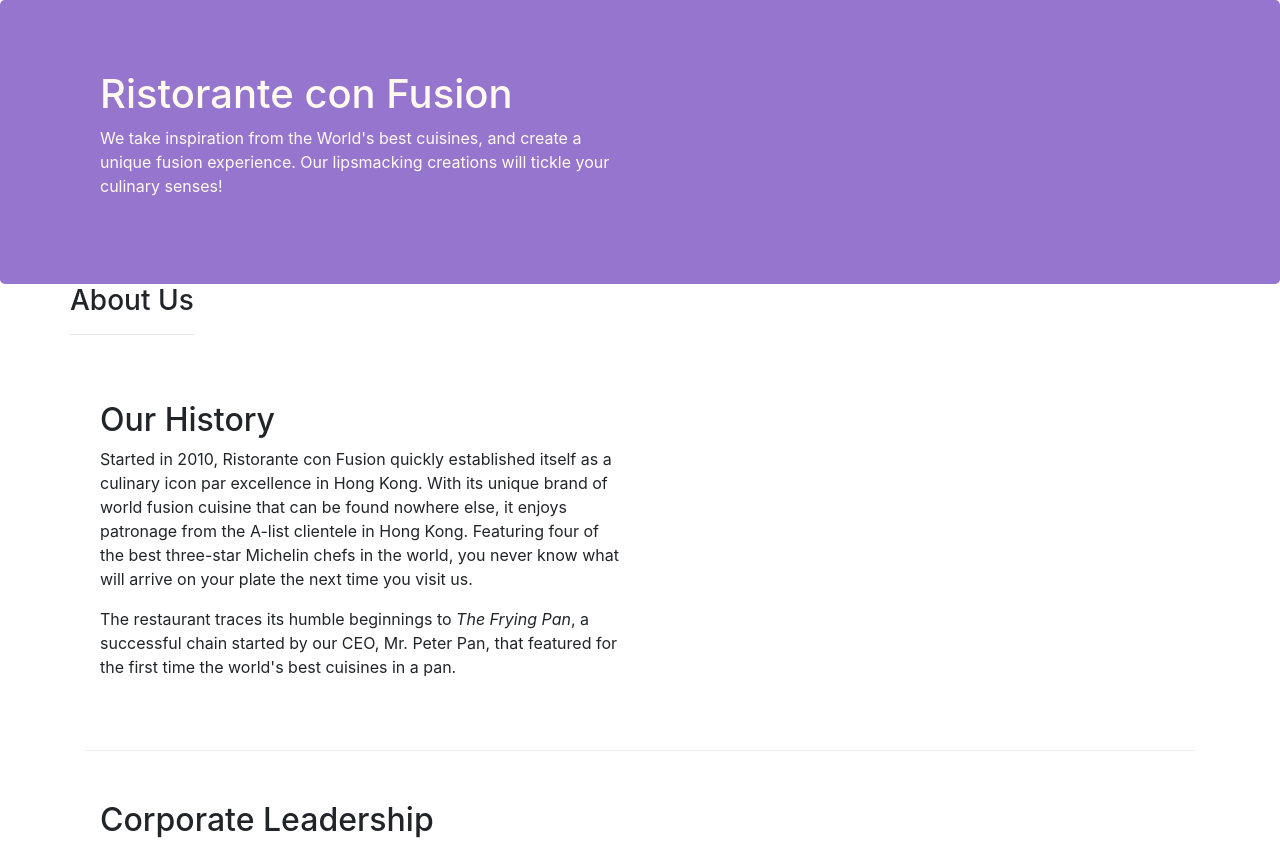
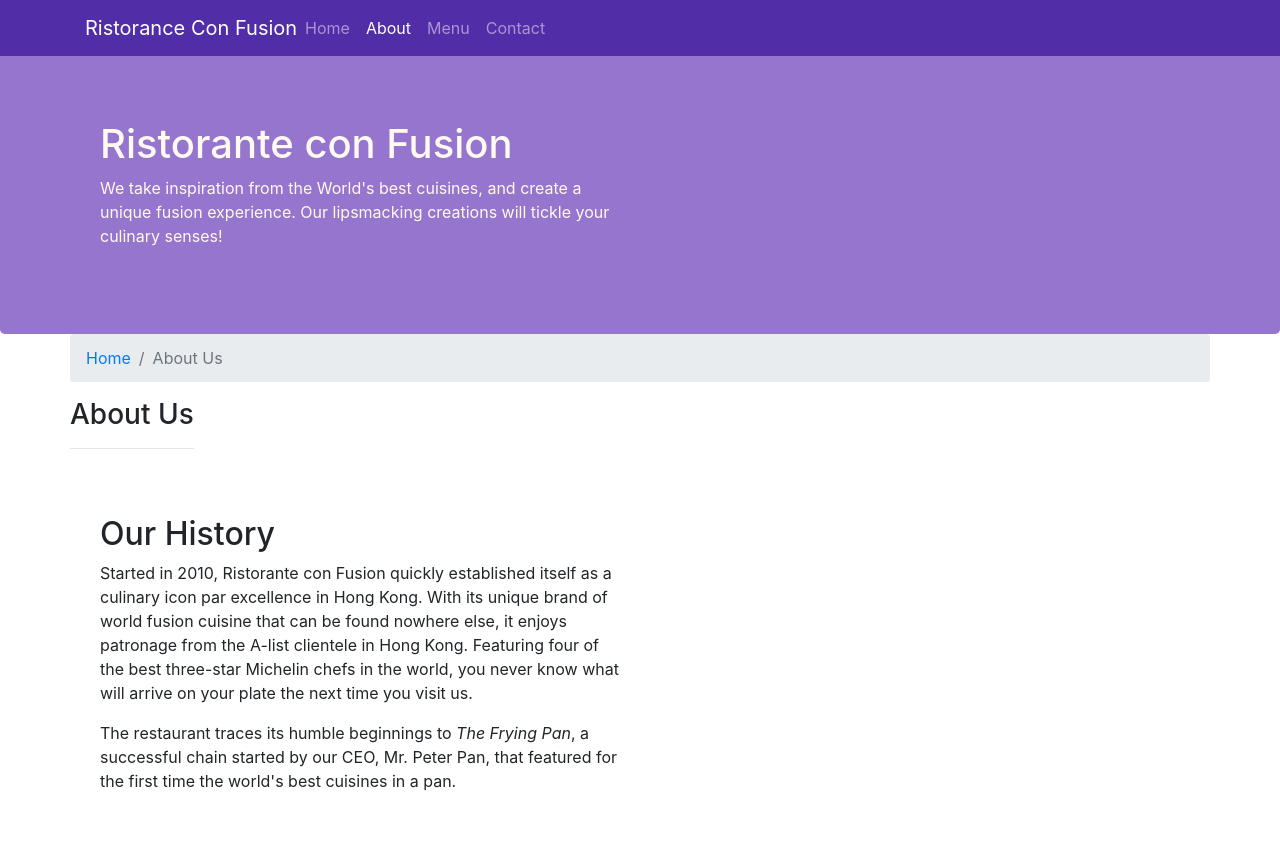
Before and after one commit to tashijain/restaurant-app-bootstrap, a website: page aboutus.html in a window 1280 px wide. Shown: the top 842 px of the page. Drawn offline with nearby package versions, Linux system fonts and the light colour scheme.

Commit message:
navbar and breadcrumbs

```diff
--- a/aboutus.html
+++ b/aboutus.html
@@ -16,7 +16,22 @@
 </head>
 
 <body>
-
+  <nav class="navbar navbar-dark navbar-expand-sm fixed-top">
+    <div class="container">
+      <button class="navbar-toggler" type="button" data-toggle="collapse" data-target="#Navbar">
+        <span class="navbar-toggler-icon"></span>
+      </button>
+      <a class="navbar-brand mr-auto" href="./index.html">Ristorance Con Fusion</a>
+      <div class="collapse navbar-collapse" id="Navbar">
+        <ul class="navbar-nav mr-auto">
+          <li class="nav-item"><a class="nav-link" href="./index.html">Home</a></li>
+          <li class="nav-item active"><a class="nav-link" href="./aboutus.html">About</a></li>
+          <li class="nav-item"><a class="nav-link" href="#">Menu</a></li>
+          <li class="nav-item"><a class="nav-link" href="#">Contact</a></li>
+       </ul>
+    </div>
+    </div>
+  </nav>
     <header class="jumbotron">
         <div class="container">
             <div class="row row-header">
@@ -32,6 +47,10 @@
 
     <div class="container">
         <div class="row">
+          <ol class="col-12 breadcrumb">
+            <li class="breadcrumb-item"><a href="./index.html">Home</a></li>
+            <li class="breadcrumb-item active"><a>About Us</a></li>
+          </ol>
             <div>
                <h3>About Us</h3>
                <hr>
@@ -71,7 +90,7 @@
                 <div class="col-4 offset-1 col-sm-2">
                     <h5>Links</h5>
                     <ul class="list-unstyled">
-                        <li><a href="#">Home</a></li>
+                        <li><a href="./index.html">Home</a></li>
                         <li><a href="#">About</a></li>
                         <li><a href="#">Menu</a></li>
                         <li><a href="#">Contact</a></li>
--- a/css/styles.css
+++ b/css/styles.css
@@ -28,3 +28,12 @@
   margin: 0px auto;
   color: #0F0F0F;
 }
+
+body {
+  padding: 50px 0px 0px 0px;
+  z-index: 0;
+}
+
+.navbar-dark {
+  background-color: #512DA8;
+}
```
Also changed, not shown: index.html (+17 -2 lines).
